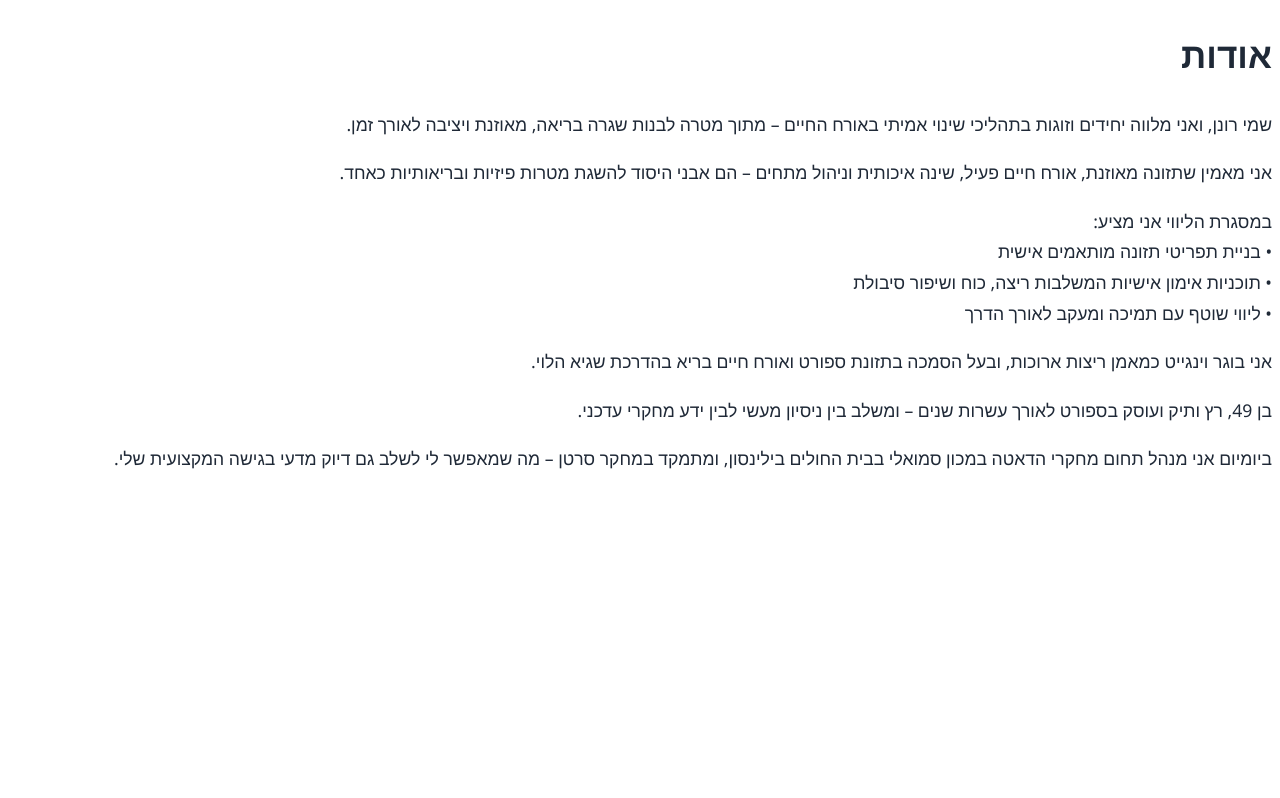
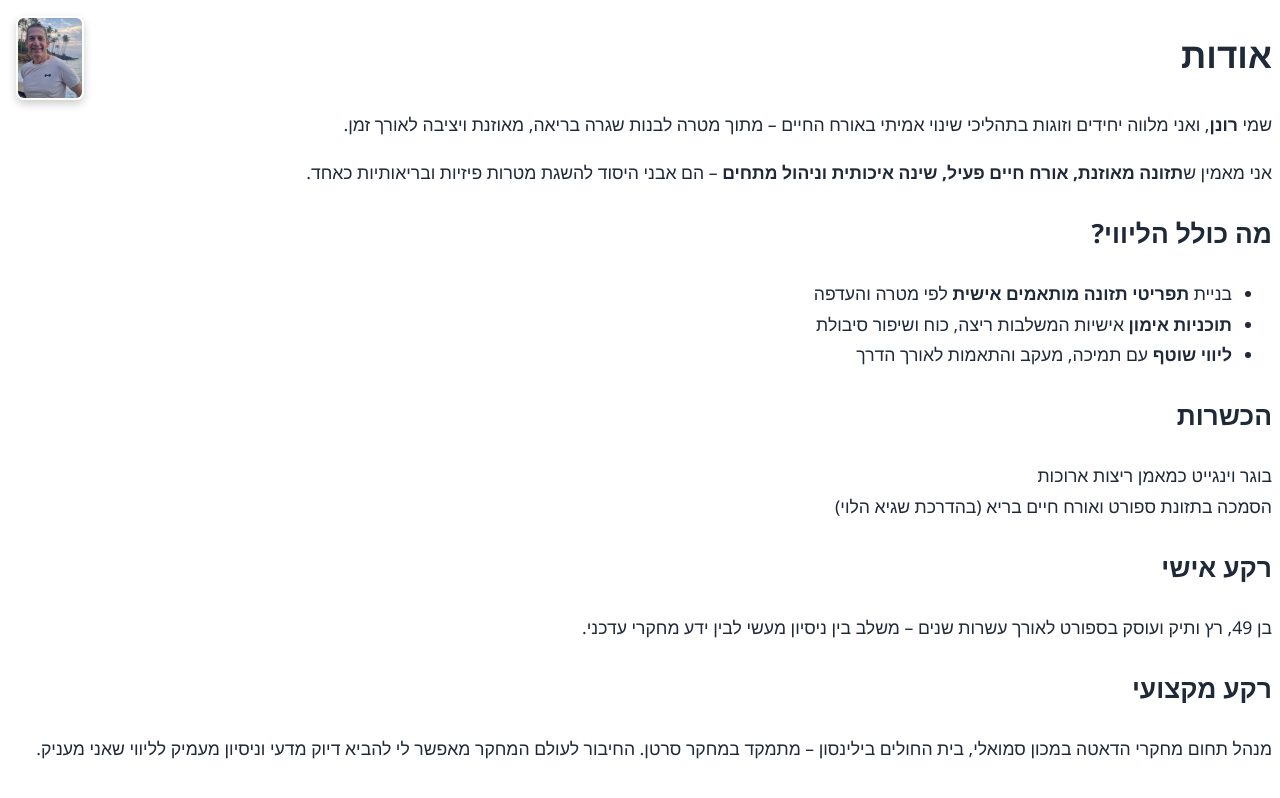
Before and after one commit to ronental75/nutrition-community, a React (Create React App) app: page /about in a window 1280 px wide. Built offline with nearby package versions, Linux system fonts and the light colour scheme.

Commit message:
Updated homepage to use Notion post links

```diff
--- a/src/pages/About.js
+++ b/src/pages/About.js
@@ -2,29 +2,64 @@ import React from 'react';
 
 export default function About() {
   return (
-      <div dir="rtl" className="max-w-3xl mx-auto px-4 py-8 text-blue-900">
-        <h1 className="text-3xl font-bold mb-6">אודות</h1>
-        <p className="mb-4">
-          שמי רונן, ואני מלווה יחידים וזוגות בתהליכי שינוי אמיתי באורח החיים – מתוך מטרה לבנות שגרה בריאה, מאוזנת ויציבה לאורך זמן.
+    <div dir="rtl" className="max-w-3xl mx-auto px-4 py-10 text-blue-900 leading-relaxed">
+      <img
+      src="/images/ronen.jpg"
+      alt="רונן"
+      style={{
+        width: '64px',
+        height: '80px',
+        objectFit: 'cover',
+        position: 'absolute',
+        top: '1rem',
+        left: '1rem',
+        boxShadow: '0 4px 8px rgba(0, 0, 0, 0.2)',
+        border: '2px solid white',
+      }}
+/>
+      <h1 className="text-4xl font-bold text-blue-800 mb-6 text-center border-b pb-4">
+        אודות
+      </h1>
+
+      <p className="mb-4 text-lg">
+        שמי <strong className="text-blue-900 font-semibold">רונן</strong>, ואני מלווה יחידים וזוגות בתהליכי שינוי אמיתי באורח החיים – מתוך מטרה לבנות שגרה בריאה, מאוזנת ויציבה לאורך זמן.
       </p>
-        <p className="mb-4">
-          אני מאמין שתזונה מאוזנת, אורח חיים פעיל, שינה איכותית וניהול מתחים – הם אבני היסוד להשגת מטרות פיזיות ובריאותיות כאחד.
+
+      <p className="mb-4 text-lg">
+        אני מאמין ש<strong className="text-blue-800">תזונה מאוזנת, אורח חיים פעיל, שינה איכותית וניהול מתחים</strong> – הם אבני היסוד להשגת מטרות פיזיות ובריאותיות כאחד.
       </p>
-        <p className="mb-4">
-          במסגרת הליווי אני מציע:<br />
-          • בניית תפריטי תזונה מותאמים אישית<br />
-          • תוכניות אימון אישיות המשלבות ריצה, כוח ושיפור סיבולת<br />
-          • ליווי שוטף עם תמיכה ומעקב לאורך הדרך
+
+      <div className="bg-blue-50 border border-blue-200 p-4 rounded-lg mb-6">
+        <h2 className="text-xl font-bold text-blue-800 mb-2">מה כולל הליווי?</h2>
+        <ul className="list-disc pr-5 text-lg text-blue-900">
+          <li>בניית <strong className="text-blue-900">תפריטי תזונה מותאמים אישית</strong> לפי מטרה והעדפה</li>
+          <li><strong className="text-blue-900">תוכניות אימון</strong> אישיות המשלבות ריצה, כוח ושיפור סיבולת</li>
+          <li><strong className="text-blue-900">ליווי שוטף</strong> עם תמיכה, מעקב והתאמות לאורך הדרך</li>
+        </ul>
+      </div>
+
+      <div className="bg-gray-100 border-l-4 border-blue-500 p-4 rounded-lg mb-6">
+        <h2 className="text-xl font-bold mb-2">הכשרות</h2>
+        <p className="text-lg">
+          בוגר וינגייט כמאמן ריצות ארוכות<br />
+          הסמכה בתזונת ספורט ואורח חיים בריא (בהדרכת שגיא הלוי)
         </p>
-        <p className="mb-4">
-          אני בוגר וינגייט כמאמן ריצות ארוכות, ובעל הסמכה בתזונת ספורט ואורח חיים בריא בהדרכת שגיא הלוי.
+      </div>
+
+      <div className="mb-6">
+        <h2 className="text-xl font-bold text-blue-800 mb-2">רקע אישי</h2>
+        <p className="text-lg">
+          בן 49, רץ ותיק ועוסק בספורט לאורך עשרות שנים – משלב בין ניסיון מעשי לבין ידע מחקרי עדכני.
         </p>
-        <p className="mb-4">
-          בן 49, רץ ותיק ועוסק בספורט לאורך עשרות שנים – ומשלב בין ניסיון מעשי לבין ידע מחקרי עדכני.
+      </div>
+
+      <div className="mb-6">
+        <h2 className="text-xl font-bold text-blue-800 mb-2">רקע מקצועי</h2>
+        <p className="text-lg">
+          מנהל תחום מחקרי הדאטה במכון סמואלי, בית החולים בילינסון – מתמקד במחקר סרטן.
+          החיבור לעולם המחקר מאפשר לי להביא דיוק מדעי וניסיון מעמיק לליווי שאני מעניק.
         </p>
-        <p className="mb-4">
-          ביומיום אני מנהל תחום מחקרי הדאטה במכון סמואלי בבית החולים בילינסון, ומתמקד במחקר סרטן – מה שמאפשר לי לשלב גם דיוק מדעי בגישה המקצועית שלי.
-        </p>
+      </div>
     </div>
   );
 }
```
Also changed, not shown: public/images/Ronen.jpg (added). Lines whose indentation alone changed are shown as unchanged.
